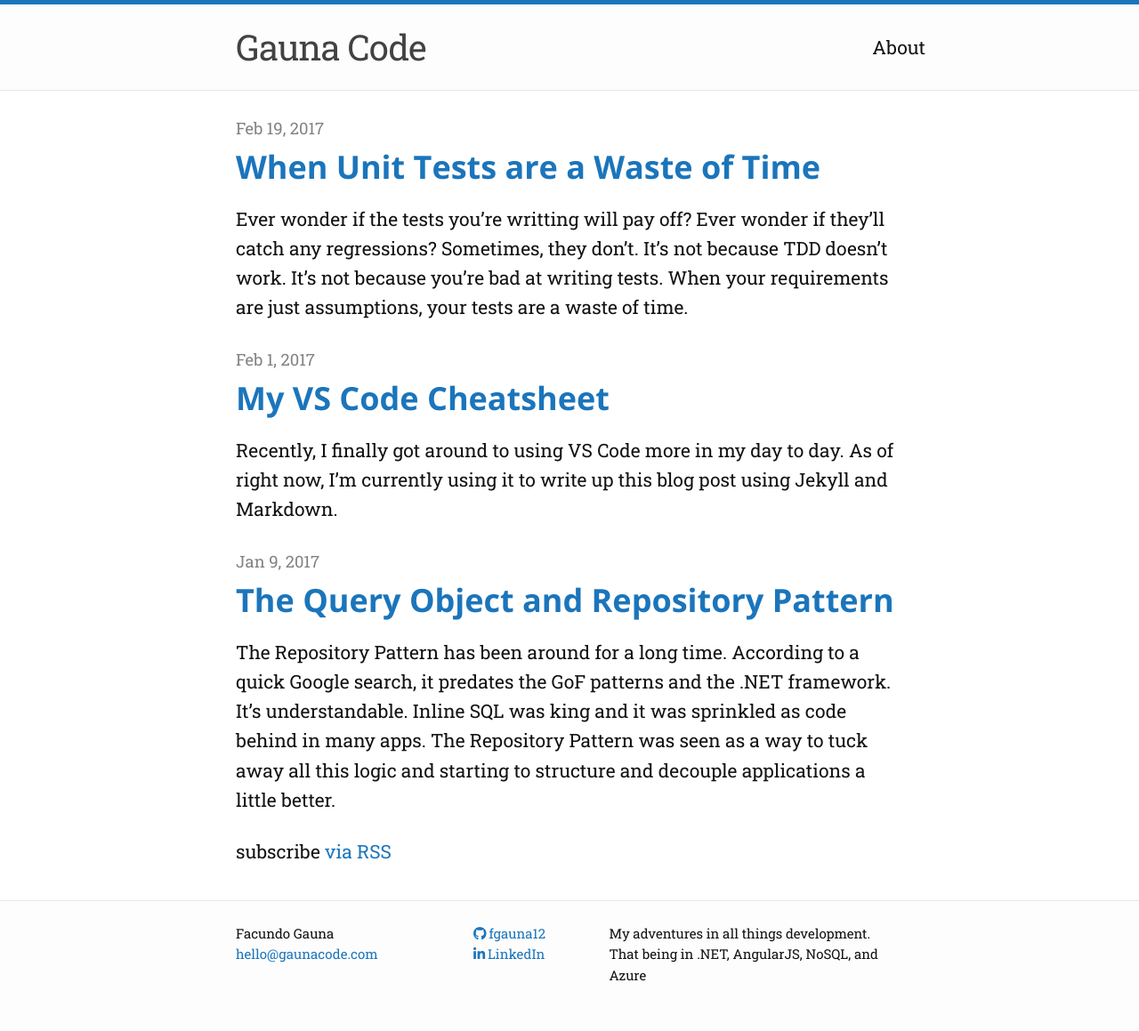
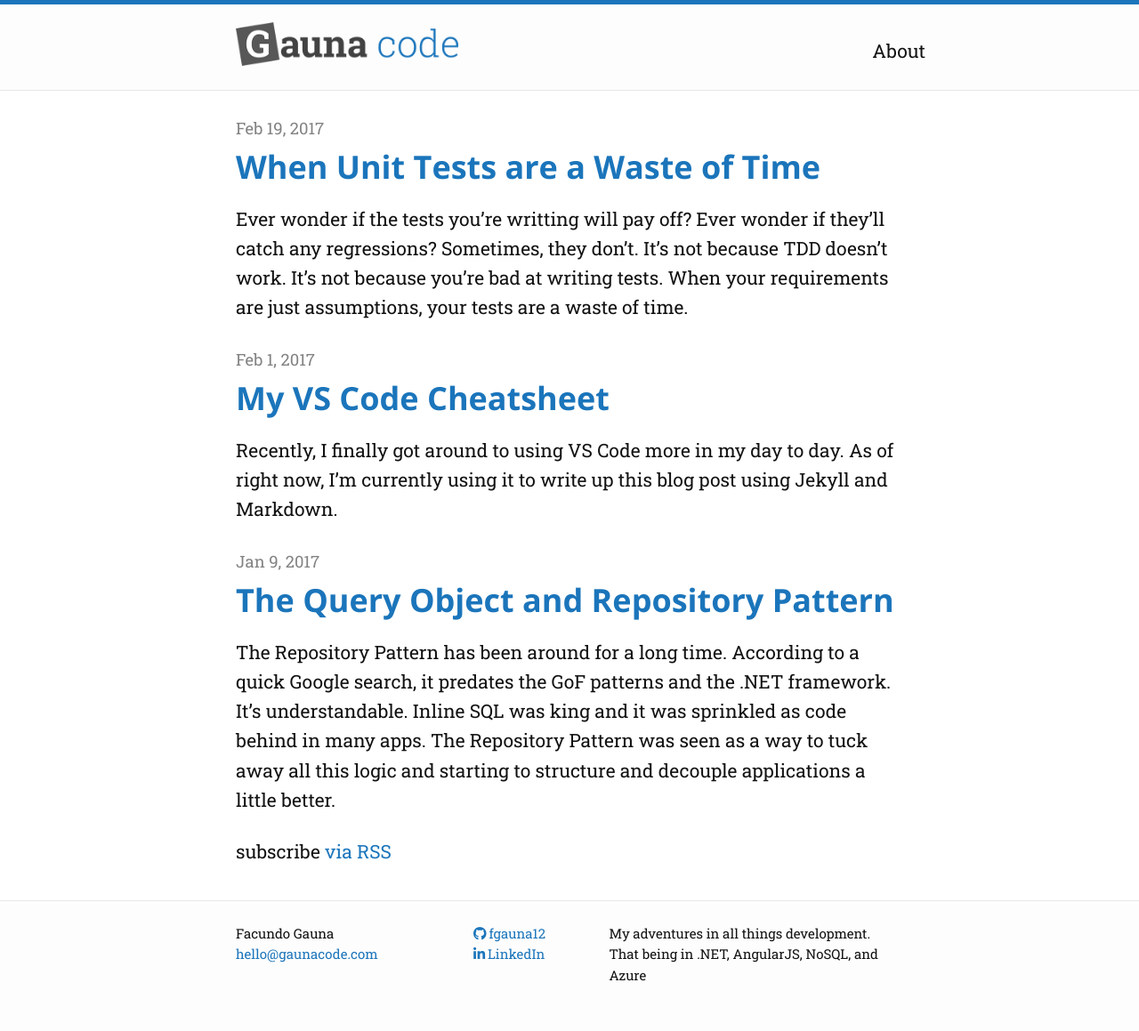
Before and after one commit to justin-vanwinkle/fgauna12.github.io, a Jekyll site: the page built from index.html, in a window 1280 px wide. Shown: the whole page at 89% size. Built offline with Jekyll 4.4.1, drawn with Linux system fonts in a browser that asks for light colours; nearby versions of some CDN libraries.

Commit message:
Added logo

```diff
--- a/_config.yml
+++ b/_config.yml
@@ -12,8 +12,8 @@
 description: > # this means to ignore newlines until "baseurl:"
   My adventures in all things development. That being in .NET, AngularJS, NoSQL, and Azure
 baseurl: "" # the subpath of your site, e.g. /blog
-url: "http://fgauna12.github.io" # the base hostname & protocol for your site
-#url: "http://localhost:4000"
+#url: "http://fgauna12.github.io" # the base hostname & protocol for your site
+url: "http://localhost:4000"
 #twitter_username: fgauna12
 github_username:  fgauna12
 linkedin_profile: www.linkedin.com/in/facundo-gauna-601b8a47
--- a/_includes/header.html
+++ b/_includes/header.html
@@ -2,8 +2,8 @@
 
   <div class="wrapper">
 
-    <a class="site-title" href="{{ site.baseurl }}/">{{ site.title }}</a>
-
+    <!--<a class="site-title" href="{{ site.baseurl }}/">{{ site.title }}</a>-->
+    <a  href="{{ site.baseurl }}" class="navbar-brand"><img src="{{site.baseurl}}/assets/GaunaLogo.png"></a>
     <nav class="site-nav">
       <a href="#" class="menu-icon">
         <svg viewBox="0 0 18 15">
--- a/_sass/_layout.scss
+++ b/_sass/_layout.scss
@@ -17,6 +17,12 @@
 
     .wrapper {
       position: relative;
+
+      .navbar-brand{
+          img {
+            max-width: 250px;
+          }
+      }
     }
 }
 
@@ -41,7 +47,7 @@
 
 .site-nav {
     float: right;
-    line-height: $site-title-line-height;
+    //line-height: $site-title-line-height;
     position: absolute;
     bottom: 0px;
     right: 0px;
```
Also changed, not shown: assets/FacundoLogoShort@1x.png (added), assets/GaunaLogo.png (added), 1 other file.
